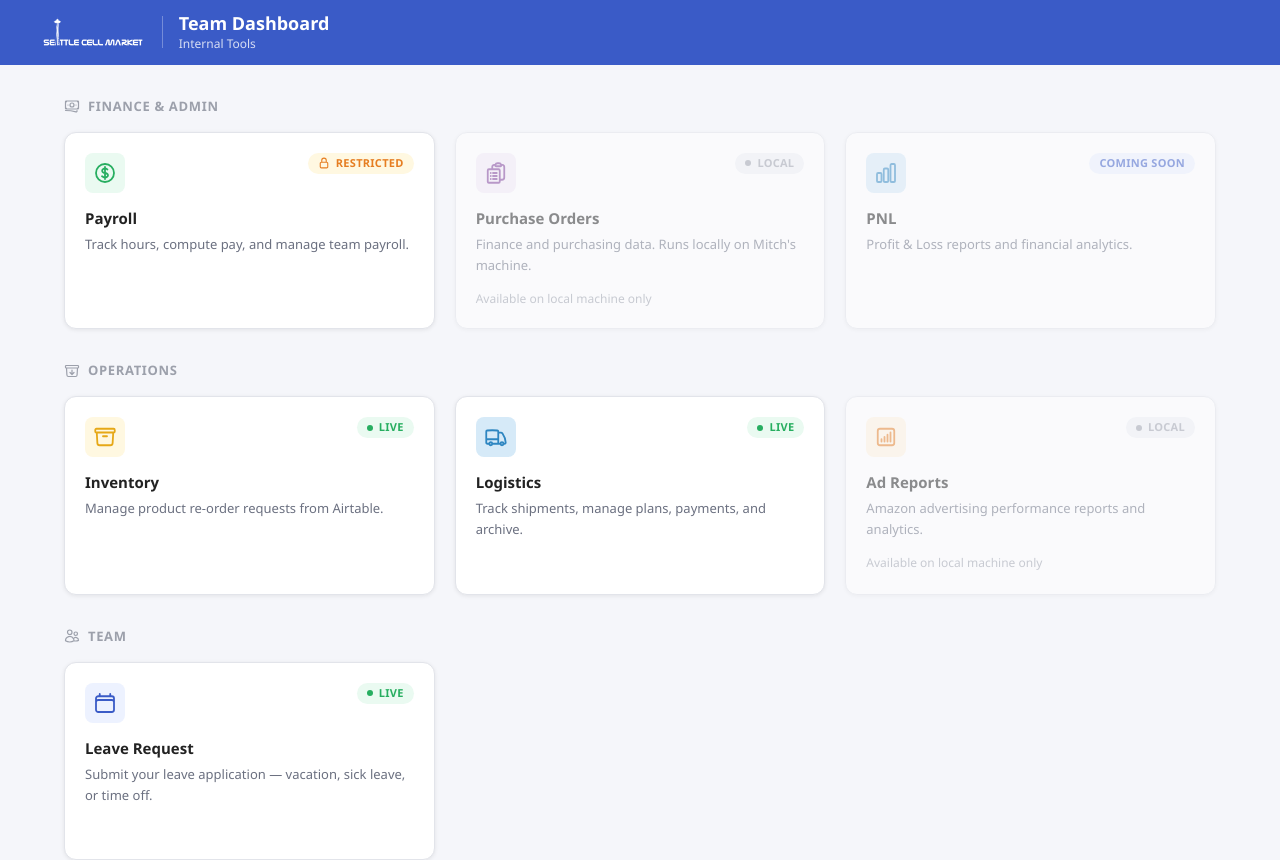
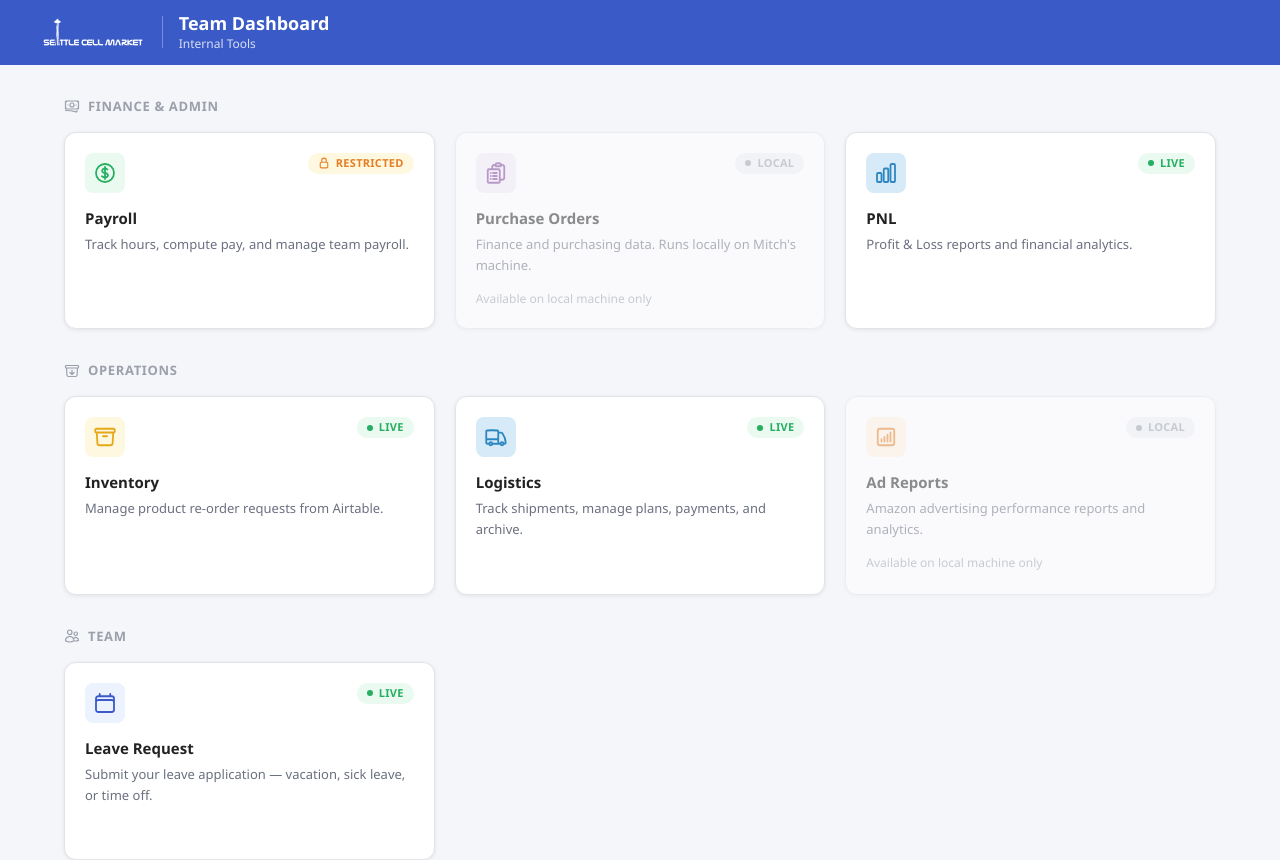
Before and after one commit to june648/scm-dashboard, a Next.js app: page / in a window 1280 px wide. Shown: the top 860 px of the page. Built offline with nearby package versions, Linux system fonts and the light colour scheme.

Commit message:
Add PNL app to dashboard - live link to scm-pnl.vercel.app

```diff
--- a/app/page.tsx
+++ b/app/page.tsx
@@ -60,7 +60,7 @@ const sections: Section[] = [
       {
         name: "PNL",
         description: "Profit & Loss reports and financial analytics.",
-        url: null,
+        url: "https://scm-pnl.vercel.app",
         icon: (
           <svg viewBox="0 0 24 24" fill="none" stroke="currentColor" strokeWidth={1.8} className="h-6 w-6">
             <path strokeLinecap="round" strokeLinejoin="round" d="M3 13.125C3 12.504 3.504 12 4.125 12h2.25c.621 0 1.125.504 1.125 1.125v6.75C7.5 20.496 6.996 21 6.375 21h-2.25A1.125 1.125 0 013 19.875v-6.75zM9.75 8.625c0-.621.504-1.125 1.125-1.125h2.25c.621 0 1.125.504 1.125 1.125v11.25c0 .621-.504 1.125-1.125 1.125h-2.25a1.125 1.125 0 01-1.125-1.125V8.625zM16.5 4.125c0-.621.504-1.125 1.125-1.125h2.25C20.496 3 21 3.504 21 4.125v15.75c0 .621-.504 1.125-1.125 1.125h-2.25a1.125 1.125 0 01-1.125-1.125V4.125z" />
@@ -68,7 +68,7 @@ const sections: Section[] = [
         ),
         accentColor: "var(--blue)",
         accentBg: "var(--blue-light)",
-        status: "coming-soon",
+        status: "live",
       },
     ],
   },
```
